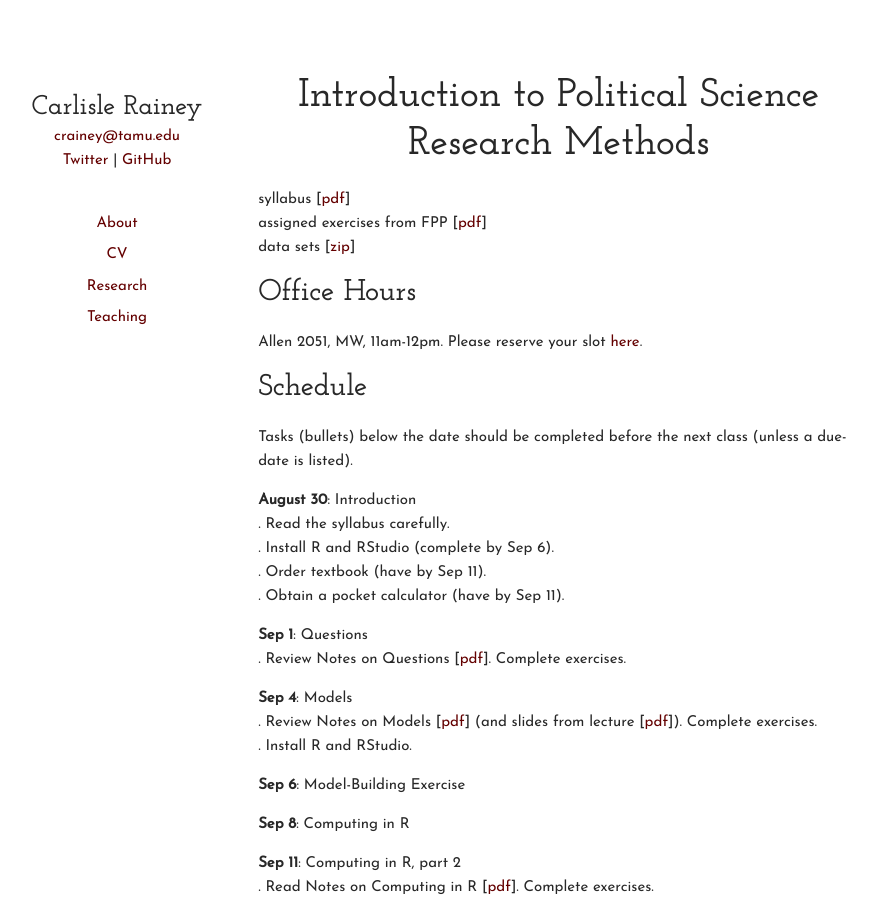
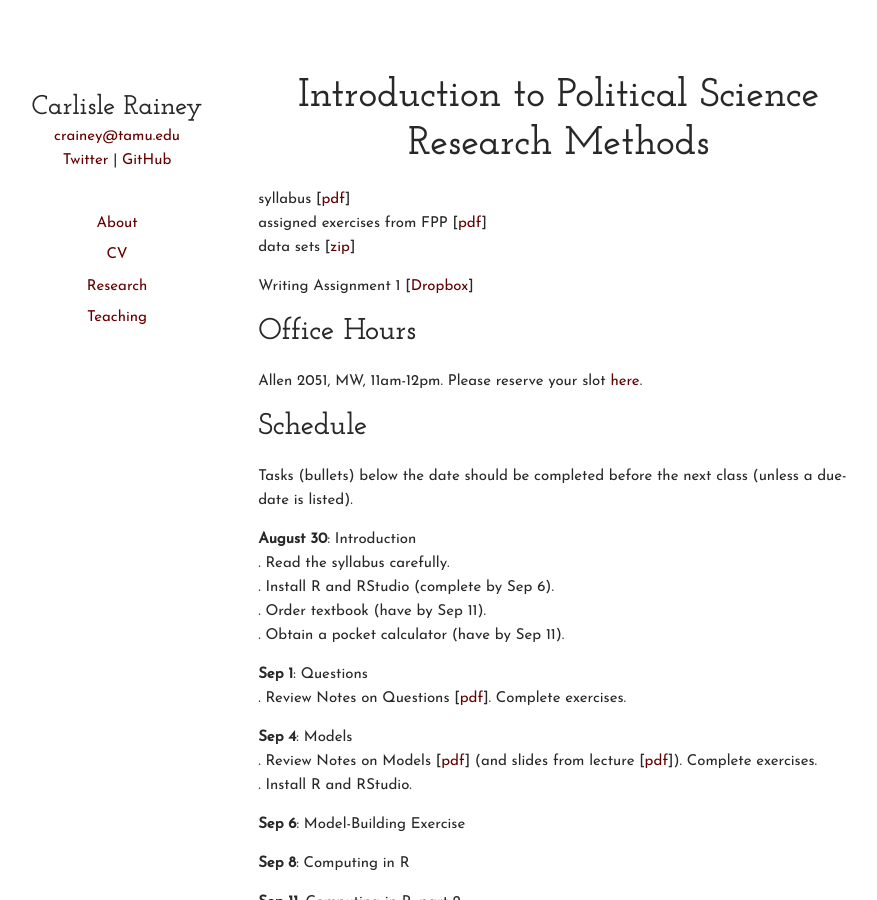
Before and after one commit to carlislerainey/carlislerainey.github.io, a Jekyll site: the page built from teaching/pols-209/index.md, in a window 1280 px wide and 900 px high. Shown: the whole window, without its empty margins (204-1081 px from the left). Built offline with Jekyll 4.4.1, drawn with Linux system fonts in a browser that asks for light colours.

Commit message:
update 209

```diff
--- a/teaching/pols-209/index.md
+++ b/teaching/pols-209/index.md
@@ -8,6 +8,9 @@ title: POLS 209 | Carlisle Rainey
 syllabus [[pdf](files/syllabus.pdf)]
 assigned exercises from FPP [[pdf](files/fpp-exercises.pdf)]
 data sets [[zip](data/data.zip)]
+
+Writing Assignment 1 [[Dropbox](https://www.dropbox.com/s/jfq0quuzklroesq/writing-assignment-1.docx?dl=0)]
+
 
 ## Office Hours
 
```
